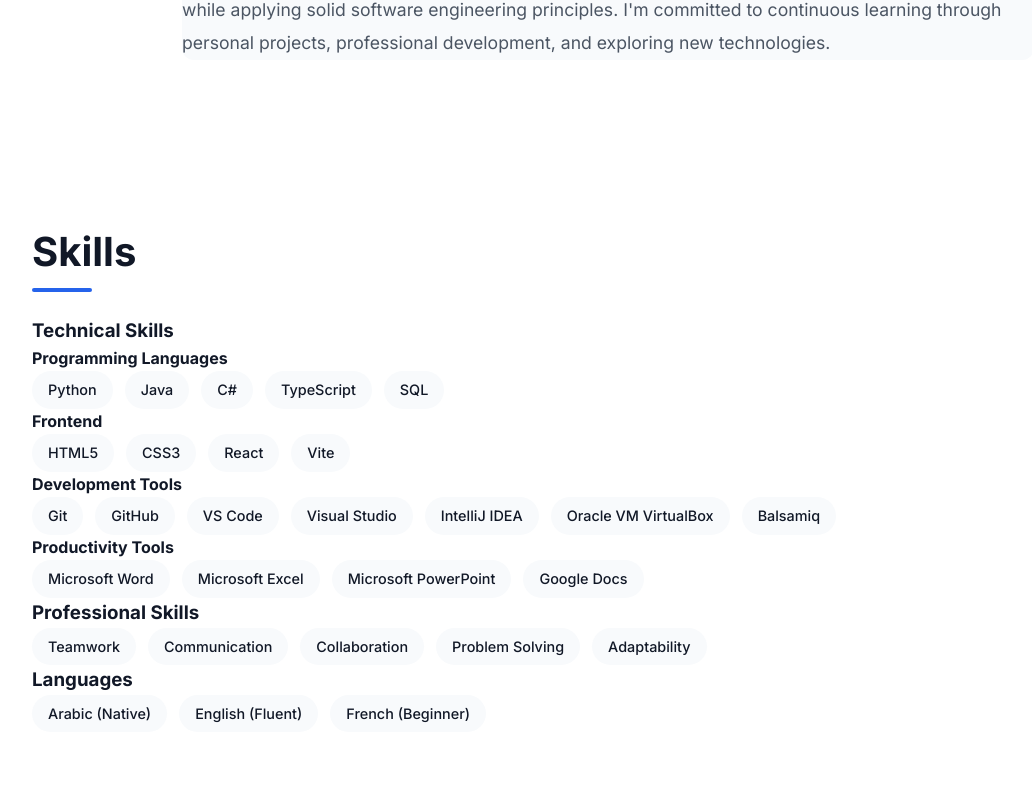
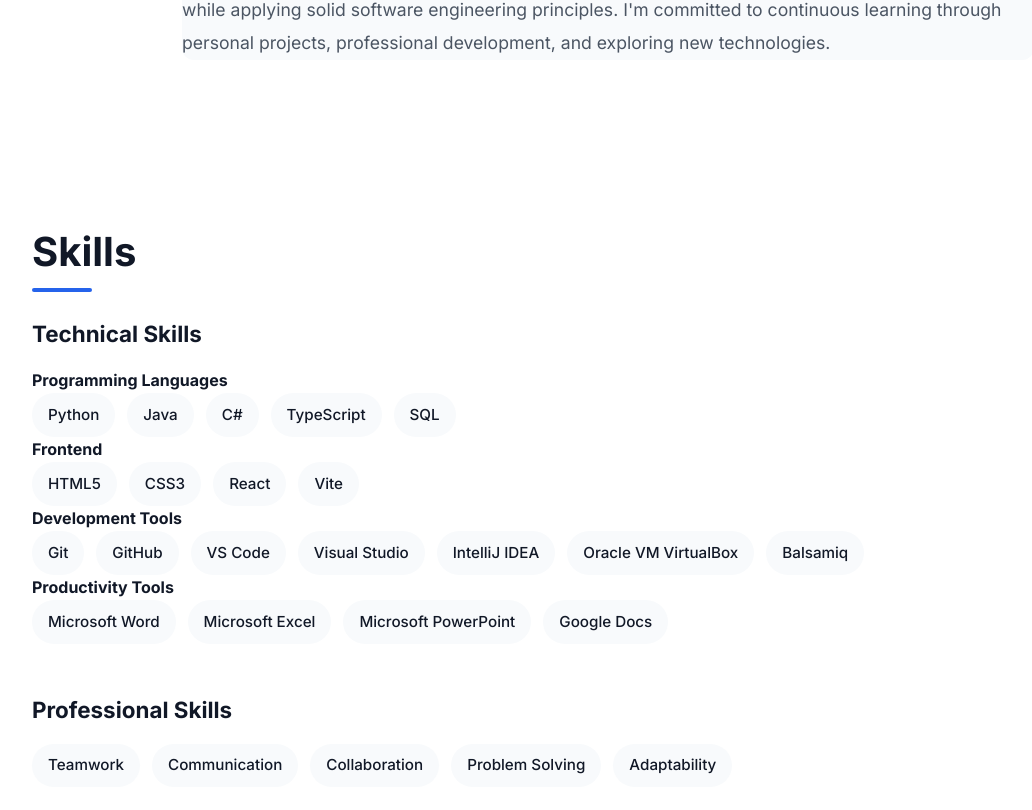
Before and after one commit to TurkiCodes/portfolio, a React (Vite) app: page / in a window 1280 px wide. Shown: the part 1050-1860 px from the top of the page, without its empty margins (32-1064 px from the left). Built offline with nearby package versions, Linux system fonts and the light colour scheme.

Commit message:
polish skills

```diff
--- a/src/styles/skills.css
+++ b/src/styles/skills.css
@@ -0,0 +1,41 @@
+#skills {
+    background: var(--color-background);
+}
+.skills-group {
+    margin-bottom: 3rem;
+}
+
+.skills-group:last-child {
+    margin-bottom: 0;
+}
+
+.skills-group h3 {
+    font-size: 1.4rem;
+    margin-bottom: 1rem;
+}
+.skills-list {
+    display: flex;
+    flex-wrap: wrap;
+    gap: .75rem;
+}
+.skill-item {
+    display: inline-flex;
+    align-items: center;
+
+    background: var(--color-surface);
+
+    padding: .6rem 1rem;
+
+    border-radius: 999px;
+
+    font-size: .95rem;
+    font-weight: 500;
+
+    transition: var(--transition);
+}
+.skill-item:hover {
+    background: var(--color-primary);
+    color: white;
+
+    transform: translateY(-2px);
+}
```
